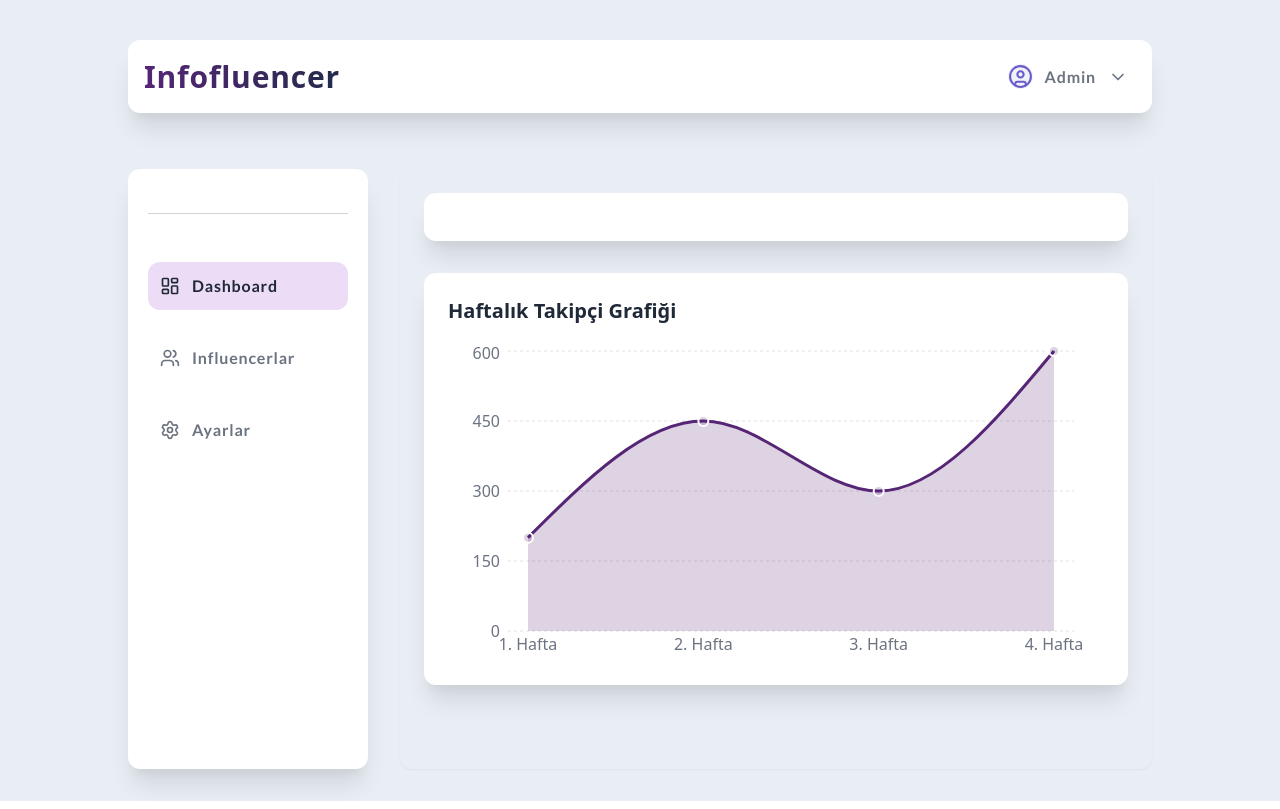
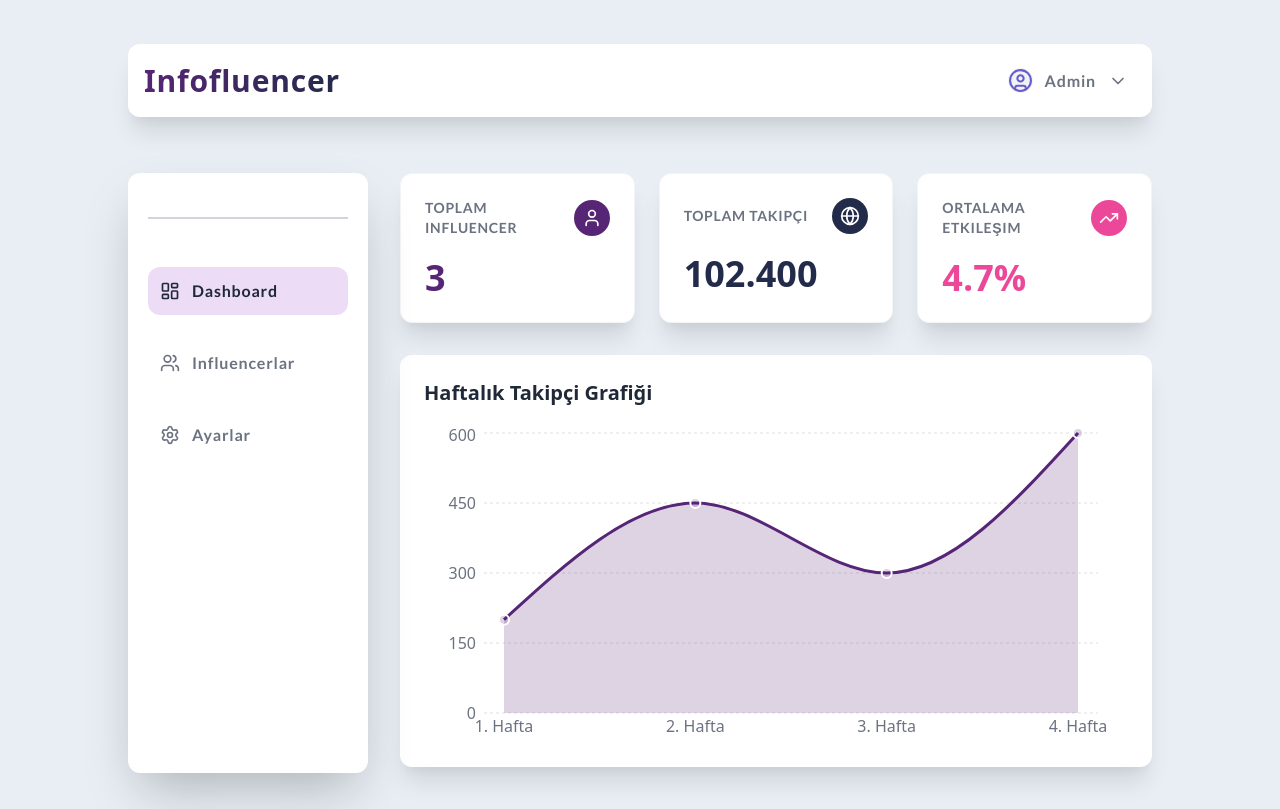
Before and after one commit to SevvalMarasli/influencer_dashboard, a Next.js app: page /Dashboard in a window 1280 px wide. Built offline with nearby package versions, Linux system fonts and the light colour scheme.

Commit message:
genel tasarım oluşturuldu

```diff
--- /dev/null
+++ b/src/app/Dashboard/layout.tsx
@@ -0,0 +1,19 @@
+import Header from "../../components/Header/page";
+import Sidebar from "../../components/Sidebar/page";
+
+export default function DashboardLayout({ children }: { children: React.ReactNode }) {
+  return (
+    <div className="min-h-screen bg-sidebarBg flex flex-col p-9 gap-12">
+
+      <Header />
+
+      <div className="flex flex-1 gap-8 max-w-[1024px] w-full mx-auto">
+        <Sidebar />
+
+        <main className="flex-1 flex flex-col gap-8">
+          {children}
+        </main>
+      </div>
+    </div>
+  );
+}
--- a/src/app/Dashboard/page.tsx
+++ b/src/app/Dashboard/page.tsx
@@ -1,18 +1,10 @@
-import Header from "../../components/Header/page";
-import Sidebar from "../../components/Sidebar/page";
-import FollowerChart from "../../components/FollowerChart/page";
+import DashboardKPIs from "@/components/DashboardKPIs/page";
+import FollowerChart from "@/components/FollowerChart/page";
 
-export default function Dashboard({ children }: { children: React.ReactNode }) {
+export default function DashboardPage() {
   return (
-    <div className="min-h-screen bg-sidebarBg flex flex-col p-8 gap-12">
-
-      <Header />
-
-      <div className="flex flex-1 gap-8 max-w-[1024px] w-full mx-auto">
-        <Sidebar />
-
-        <main className="flex-1 flex flex-col rounded-xl p-6 shadow-sm gap-8">
-          <div className="bg-cardBg p-6 rounded-xl shadow-xl"></div>
+    <>
+      <DashboardKPIs />
 
       {/* Takipçi Grafik Kartı */}
       <div className="bg-cardBg p-6 rounded-xl shadow-xl">
@@ -20,11 +12,7 @@ export default function Dashboard({ children }: { children: React.ReactNode }) {
           Haftalık Takipçi Grafiği
         </h2>
         <FollowerChart />
-          </div>        </main>
-
-
-
       </div>
-    </div>
+    </>
   );
 }
--- a/src/app/LoginPage/page.tsx
+++ b/src/app/LoginPage/page.tsx
@@ -57,7 +57,7 @@ export default function LoginPage() {
 
           {/* Başlık */}
           <h1
-            className="font-extrabold tracking-wide text-2xl sm:text-3xl md:text-4xl lg:text-5xl font-poppins
+            className="font-extrabold tracking-wide text-2xl sm:text-3xl md:text-4xl lg:text-5xl
             bg-gradient-to-r from-royalPurple to-darkPurple
                        bg-clip-text text-transparent"
           >
--- a/src/app/data.ts
+++ b/src/app/data.ts
@@ -1,5 +1,15 @@
-import { LayoutDashboard, Users, Settings } from "lucide-react";
+import {
+  LayoutDashboard,
+  Users,
+  Settings,
+  User,
+  Globe,
+  TrendingUp,
+} from "lucide-react";
 
+// ---------------------------
+// 1. MENÜ ÖĞELERİ
+// ---------------------------
 export const menuItems = [
   {
     name: "Dashboard",
@@ -18,12 +28,38 @@ export const menuItems = [
   },
 ];
 
-// GRAFİK verileri
+// ---------------------------
+// 2. GRAFİK VERİLERİ
+// ---------------------------
 export const followerData = [
-  { "week": "1. Hafta", "followers": 200 },
-  { "week": "2. Hafta", "followers": 450 },
-  { "week": "3. Hafta", "followers": 300 },
-  { "week": "4. Hafta", "followers": 600}
+  { week: "1. Hafta", followers: 200 },
+  { week: "2. Hafta", followers: 450 },
+  { week: "3. Hafta", followers: 300 },
+  { week: "4. Hafta", followers: 600 },
 ];
 
 export const chartColor = "#562576";
+
+// ---------------------------
+// 3. KPI VERİLERİ
+// ---------------------------
+export const kpiData = [
+  {
+    title: "Toplam Influencer",
+    value: "3",
+    icon: User,
+    color: "royalPurple",
+  },
+  {
+    title: "Toplam Takipçi",
+    value: "102.400",
+    icon: Globe,
+    color: "deepNavy",
+  },
+  {
+    title: "Ortalama Etkileşim",
+    value: "4.7%",
+    icon: TrendingUp,
+    color: "accentPink",
+  },
+];
--- a/src/app/layout.tsx
+++ b/src/app/layout.tsx
@@ -1,5 +1,5 @@
 import type { Metadata } from "next";
-import { Lato, Poppins } from "next/font/google";
+import { Lato } from "next/font/google";
 import "./globals.css";
 
 // Fonts
@@ -8,13 +8,6 @@ const lato = Lato({
   weight: ["400", "700"],
   variable: "--font-lato",
 });
-
-const poppins = Poppins({
-  subsets: ["latin"],
-  weight: ["400", "700"],
-  variable: "--font-alan-sans",
-});
-
 
 // Metadata (sekme başlığı, favicon vs.)
 export const metadata: Metadata = {
@@ -33,7 +26,7 @@ export default function RootLayout({
   return (
     <html lang="en">
       <body
-        className={`${lato.variable} ${poppins.variable} antialiased`}
+        className={`${lato.variable} antialiased`}
       >
         {children}
       </body>
--- /dev/null
+++ b/src/components/DashboardKPIs/page.tsx
@@ -0,0 +1,21 @@
+import React from 'react';
+import KPICard from "../KPICard/page";
+import { kpiData } from "@/app/data" ;
+
+export default function DashboardKPIs() {
+    return (
+        // Grid yapısı: Küçük ekranda 1, orta ekranda 2, büyük ekranda 3 sütun
+        <div className="grid grid-cols-1 gap-6 md:grid-cols-2 lg:grid-cols-3">
+            {kpiData.map((kpi) => (
+                <KPICard
+                    key={kpi.title}
+                    title={kpi.title}
+                    value={kpi.value}
+                    icon={kpi.icon}
+                    // Tipi kesinleştiriyoruz
+                    color={kpi.color as 'royalPurple' | 'deepNavy' | 'accentPink'}
+                />
+            ))}
+        </div>
+    );
+}
--- a/src/components/Header/page.tsx
+++ b/src/components/Header/page.tsx
@@ -7,7 +7,7 @@ const Header: React.FC = () => {
       <header className="w-full max-w-full sm:max-w-5xl bg-white rounded-xl shadow-xl flex justify-between items-center px-3 py-2 sm:px-4 sm:py-4 gap-6">
 
         {/* Logo */}
-        <h1 className="text-2xl sm:text-3xl font-extrabold font-poppins
+        <h1 className="text-2xl sm:text-3xl font-extrabold
                        bg-gradient-to-r from-royalPurple to-deepNavy
                        bg-clip-text text-transparent">
           Infofluencer
--- /dev/null
+++ b/src/components/KPICard/page.tsx
@@ -0,0 +1,46 @@
+import React from 'react';
+import { LucideIcon } from 'lucide-react';
+
+interface KPICardProps {
+    title: string;
+    value: string;
+    icon: LucideIcon;
+    color: 'royalPurple' | 'deepNavy' | 'accentPink';
+}
+
+// Tailwind dinamik sınıfları algılanmıyor.
+const colorMap = {
+    royalPurple: {
+        text: 'text-royalPurple',
+        iconBg: 'bg-royalPurple',
+    },
+    deepNavy: {
+        text: 'text-deepNavy',
+        iconBg: 'bg-deepNavy',
+    },
+    accentPink: {
+        text: 'text-accentPink',
+        iconBg: 'bg-accentPink',
+    },
+};
+
+export default function KPICard({ title, value, icon: Icon, color }: KPICardProps) {
+    const styles = colorMap[color];
+
+    return (
+        <div className="flex flex-col p-6 bg-cardBg rounded-xl shadow-xl border border-gray-100 gap-5">
+
+            <div className="flex items-center justify-between gap-3">
+                <h3 className="text-grayText text-sm font-bold font-lato uppercase tracking-wider">{title}</h3>
+                <div className={`p-2 rounded-full ${styles.iconBg}`}>
+                    <Icon className="w-5 h-5 text-white" />
+                </div>
+            </div>
+
+            <div className={`text-4xl font-bold ${styles.text}`}>
+                {value}
+            </div>
+
+        </div>
+    );
+}
--- a/src/components/Sidebar/page.tsx
+++ b/src/components/Sidebar/page.tsx
@@ -7,32 +7,40 @@ import { menuItems } from '@/app/data';
 
 export default function Sidebar() {
   const pathname = usePathname();
-  const [isOpen, setIsOpen] = useState(false); // Sidebar açma-kapama state
+  const [isOpen, setIsOpen] = useState(false);
 
   return (
     <>
+      {/* Hamburger buton */}
       <button
-        className="md:hidden fixed mt-2 top-100 left-7 w-8 h-8 flex flex-col items-center justify-center p-1 rounded-md bg-grayText text-white z-30"
+        className="md:hidden fixed top-3 left-4 w-7 h-7 flex flex-col items-center justify-center rounded-xl bg-grayText text-white z-30"
         onClick={() => setIsOpen(!isOpen)}
       >
-        {/* Basit hamburger icon*/}
-        <span className="block w-5 h-[2px] bg-white mb-1"></span>
-        <span className="block w-5 h-[2px] bg-white mb-1"></span>
-        <span className="block w-5 h-[2px] bg-white"></span>
+        <span className="block w-3 h-[2px] bg-white mb-1"></span>
+        <span className="block w-3 h-[2px] bg-white mb-1"></span>
+        <span className="block w-3 h-[2px] bg-white"></span>
       </button>
+
+      {/* Overlay - sidebar açıkken */}
+      {isOpen && (
+        <div
+          className="fixed inset-0 bg-black/40 backdrop-blur-sm z-10 md:hidden"
+          onClick={() => setIsOpen(false)}
+        />
+      )}
 
       {/* Sidebar */}
       <aside
         className={`
-          fixed top-100 left-0 h-[400px] w-60 bg-cardBg shadow-xl rounded-xl p-5
+          fixed top-0 left-0 h-full w-60 bg-cardBg shadow-2xl rounded-xl p-5
           font-lato tracking-wider font-bold flex flex-col gap-12
-          transform ${isOpen ? 'translate-x-2' : '-translate-x-full'}
+          transform ${isOpen ? 'translate-x-0' : '-translate-x-full'}
           transition-transform duration-300 ease-in-out
-          md:relative md:translate-x-0 md:h-[600px]
+          md:relative md:translate-x-0 md:h-[600px] z-20
         `}
       >
         <div className="mt-6">
-          <hr className="flex-1 border-t-1 border-gray-300" />
+          <hr className="border-t-2 border-gray-300" />
         </div>
 
         <nav className="flex-1 flex flex-col gap-6">
@@ -49,7 +57,7 @@ export default function Sidebar() {
                 key={item.name}
                 href={item.href}
                 className={`${baseStyle} ${isActive ? activeStyle : inactiveStyle}`}
-                onClick={() => setIsOpen(false)} //linke tıklayınca sidebar kapanıyor
+                onClick={() => setIsOpen(false)}
               >
                 <item.icon className="w-5 h-5" />
                 <span>{item.name}</span>
--- a/tailwind.config.js
+++ b/tailwind.config.js
@@ -31,7 +31,6 @@ module.exports = {
       },
       fontFamily: {
         lato: ["var(--font-lato)"],
-        poppins: ["var(--font-poppins)"],
       },
     },
   },
```
Lines whose indentation alone changed are shown as unchanged.
